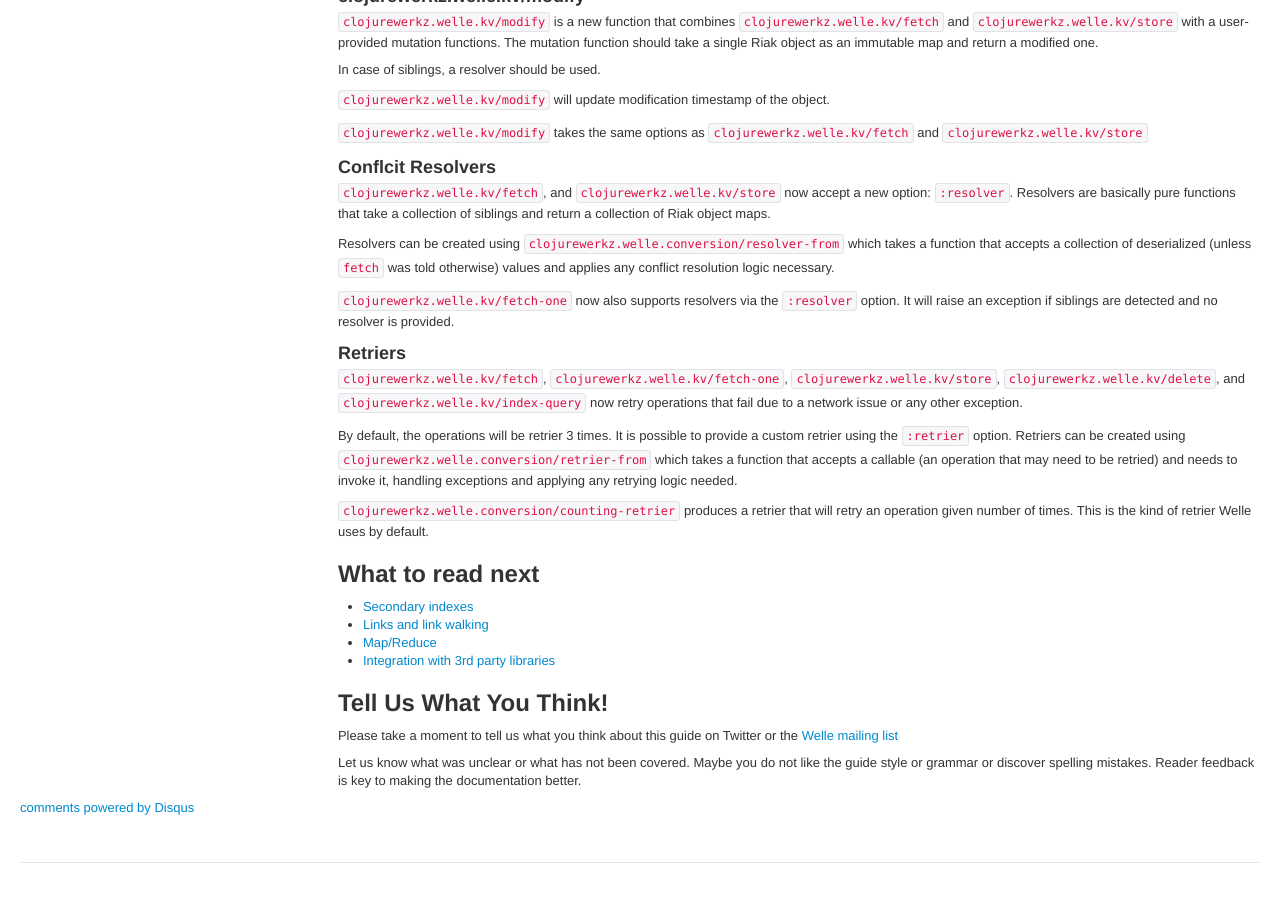
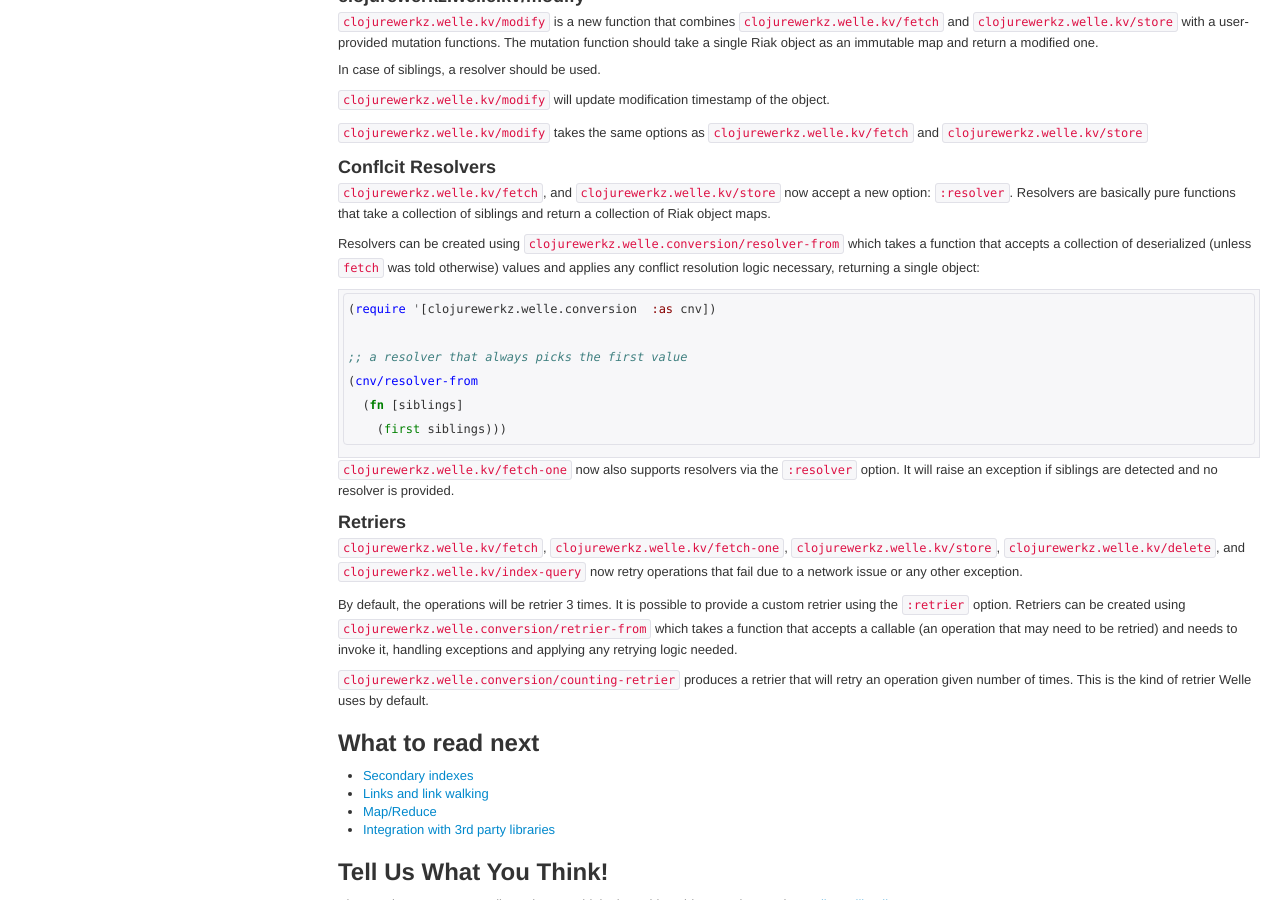
Before and after one commit to clojurewerkz/welle.docs, a Jekyll site: the page built from articles/kv.md, in a window 1280 px wide and 900 px high, scrolled down 6232 px. Built offline with Jekyll 4.4.1, drawn with Linux system fonts in a browser that asks for light colours; some web fonts are replaced; Markdown is read by kramdown in place of the engine named in the settings; comment, search, counter and statistics services are not loaded.

Commit message:
Provide a resolve example

````diff
--- a/articles/kv.md
+++ b/articles/kv.md
@@ -364,7 +364,16 @@ siblings and return a collection of Riak object maps.
 Resolvers can be created using
 `clojurewerkz.welle.conversion/resolver-from` which takes a function that accepts a collection
 of deserialized (unless `fetch` was told otherwise) values and applies any conflict resolution
-logic necessary.
+logic necessary, returning a single object:
+
+``` clojure
+(require '[clojurewerkz.welle.conversion  :as cnv])
+
+;; a resolver that always picks the first value
+(cnv/resolver-from
+  (fn [siblings]
+    (first siblings)))
+```
 
 `clojurewerkz.welle.kv/fetch-one` now also supports resolvers via the `:resolver` option.
 It will raise an exception if siblings are detected and no resolver is provided.
````
